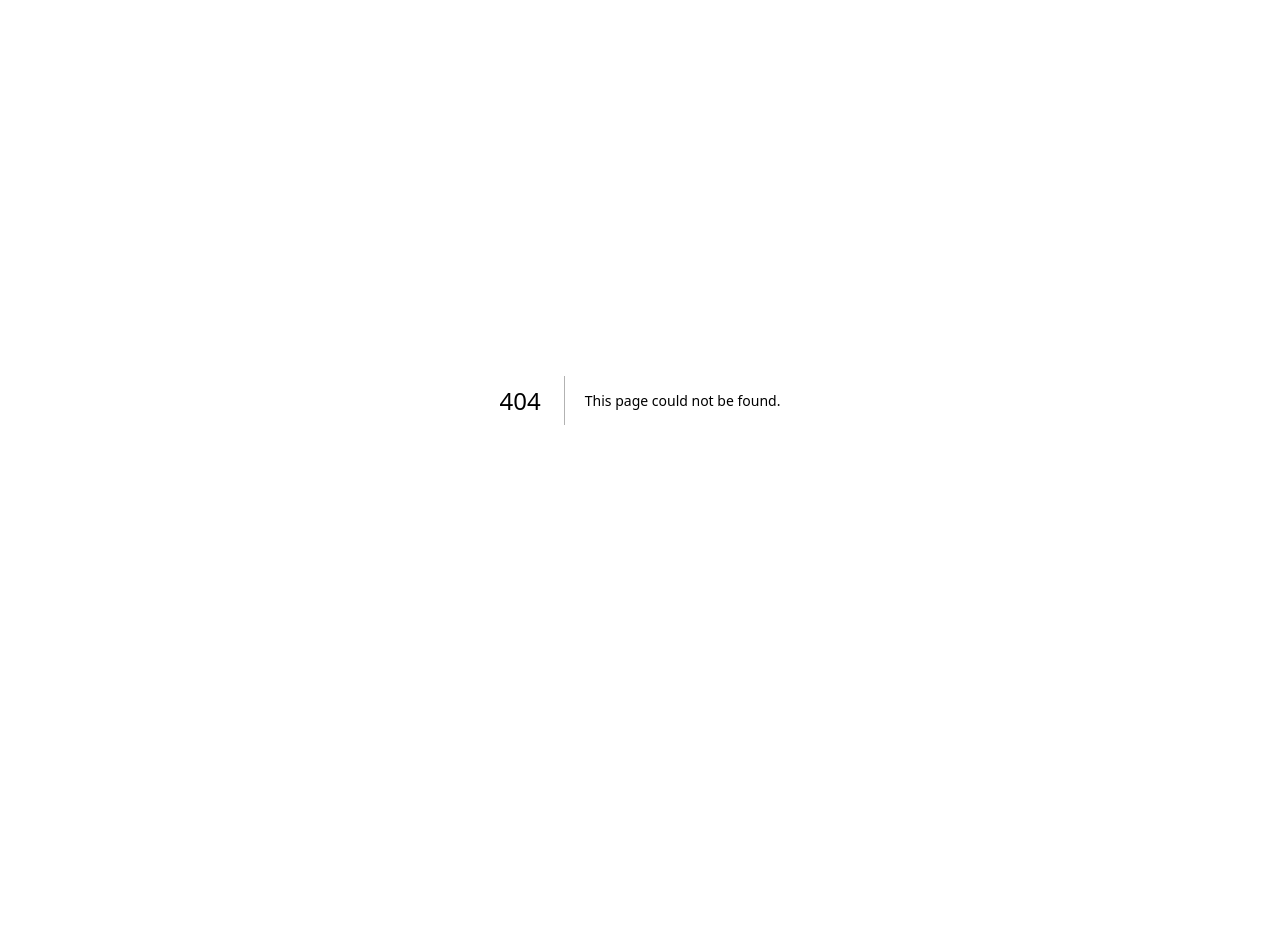
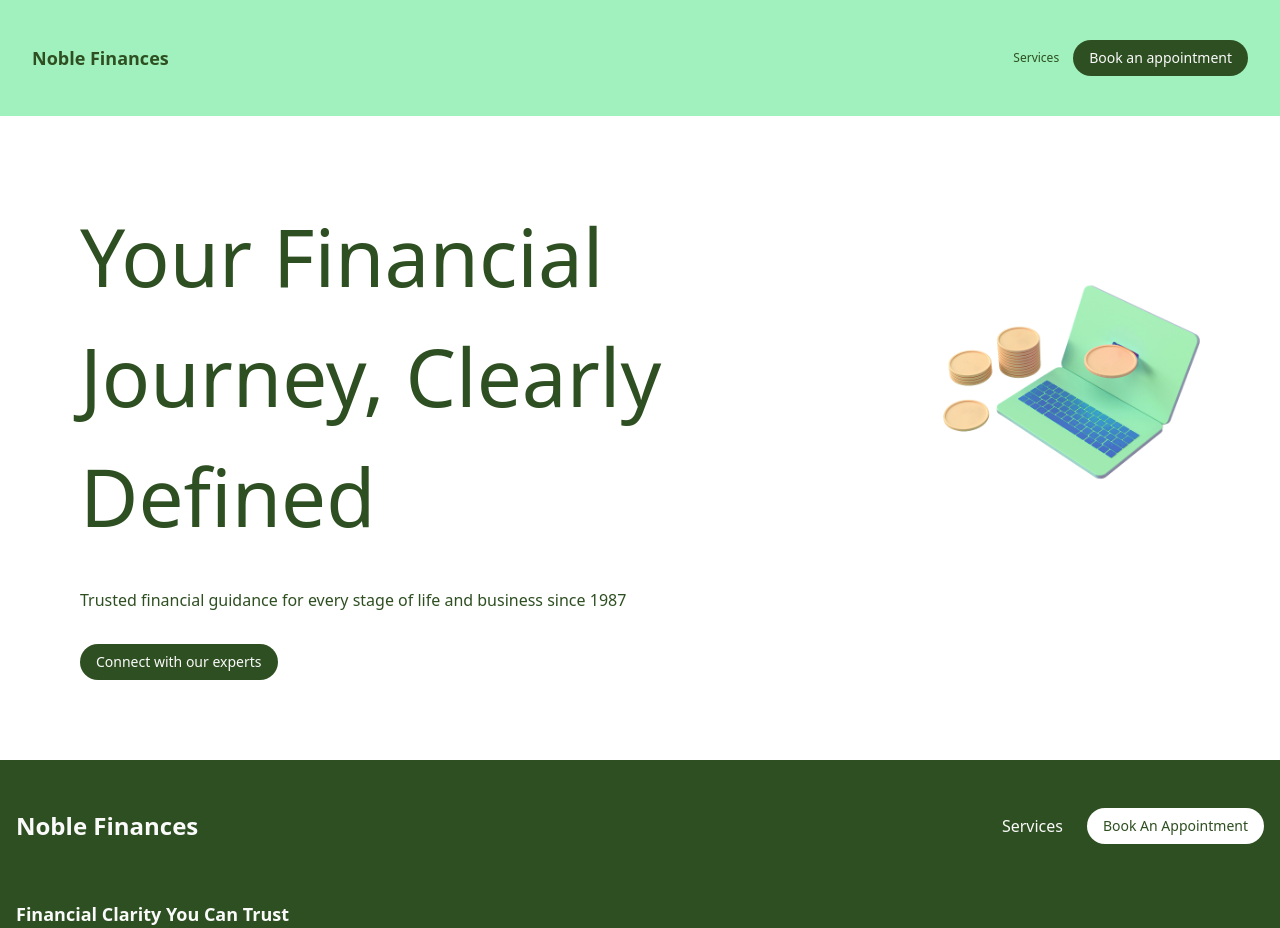
Before and after one commit to AdebimpeAbdulhamidEniola/friendly_accounting_service, a Next.js app: page /service in a window 1280 px wide. Before the commit this address had no page. Shown: the top 928 px of the page. Before the commit the page ends 800 px from the top, so only its background shows below. Built offline with nearby package versions, Linux system fonts and the light colour scheme.

Commit message:
initiate second route

```diff
--- a/app/layout.tsx
+++ b/app/layout.tsx
@@ -1,3 +1,5 @@
+import Navigation from "@/components/common/Navigation";
+import Footer from "@/components/common/Footer";
 import "./globals.css";
 import {workSans} from "@/font";
 
@@ -11,7 +13,9 @@ export default function RootLayout({
     <html lang="en">
       <body className={`${workSans.variable} bg-background md:bg-background-mobile`}
       >
+          <Navigation />
            {children}
+           <Footer />
       </body>
     </html>
   );
--- a/app/page.tsx
+++ b/app/page.tsx
@@ -1,11 +1,10 @@
-import Navigation from "@/components/common/Navigation"
-import Footer from "@/components/common/Footer"
+import MainBody from "@/components/home"
+
 
 const Home = () => {
   return(
     <div>
-      <Navigation />
-      <Footer />
+      <MainBody />
     </div>
   )
 }
--- /dev/null
+++ b/app/service/page.tsx
@@ -0,0 +1,11 @@
+import ServicesHero from "@/components/services/ServicesHero";
+
+const Page = () => {
+    return(
+        <>
+        <ServicesHero />
+        </>
+    )
+}
+
+export default Page
--- a/app/test/page.tsx
+++ /dev/null
@@ -1,17 +0,0 @@
-import Navigation from "@/components/common/Navigation";
-import Hero from "@/components/home/Hero";
-import MainBody from "@/components/home";
-import Footer from "@/components/common/Footer"
-
-const  TestNavPage=  () => {
-  return (
-    <div>
-    <Navigation />
-    <Hero />
-    <MainBody />
-    <Footer />
-    </div>
-  );
-}
-
-export default TestNavPage
--- a/components/common/Footer.tsx
+++ b/components/common/Footer.tsx
@@ -1,93 +1,94 @@
-import React from "react";
-import Link from "next/link";
-import { Button } from "../ui/button";
-
+import { Button } from "../ui/button"
+import Link from "next/link"
 const Footer = () => {
   return (
-    <footer className="bg-primary text-primary-foreground w-full">
-      {/* Desktop View */}
-      <div className="hidden lg:block px-8 py-12">
-        <div className="max-w-6xl mx-auto flex justify-between items-start">
-          {/* Left Section */}
-          <div className="flex-1">
-            <h3 className="text-2xl font-bold mb-2">Noble Finances</h3>
-            <p className="text-lg mb-1">Financial Clarity You Can Trust</p>
-            <p className="text-sm opacity-90">
-              Trusted financial guidance for every stage of life and business since 1987
-            </p>
+    <footer className="bg-primary px-4 py-8 md:py-12">
+      <div className="max-w-7xl mx-auto">
+        {/* Upper Part of Footer */}
+        <div className="flex flex-col gap-6 mb-8">
+          {/* Desktop: all in one row */}
+          <div className="hidden md:flex justify-between items-center w-full">
+            {/* Left side - Company info */}
+            <div className="text-primary-foreground">
+              <h3 className="text-2xl font-bold">Noble Finances</h3>
             </div>
 
-          {/* Right Section */}
-          <div className="flex flex-col items-end gap-4">
+            {/* Right side - Services and CTA */}
             <div className="flex items-center gap-6">
-              <Link href="/service" className="text-lg hover:opacity-80 transition-opacity">
+              <Link
+                href="/service"
+                className="text-primary-foreground hover:text-primary-foreground/80 cursor-pointer transition-colors"
+              >
                 Services
               </Link>
-              <Button className="rounded-full bg-primary-foreground text-primary hover:bg-primary-foreground/90">
-                Book An Appointment
-              </Button>
+
+             <Link href="/book">
+               <Button className="bg-white text-primary rounded-3xl hover:bg-card/90 ">Book An Appointment</Button>
+             </Link>
             </div>
-            <p className="text-sm opacity-75">© 2025 All Rights Reserved</p>
+          </div>
+
+          {/* Tablet: all in one row with justify-between */}
+          <div className="hidden  md:hidden justify-between items-center w-full">
+            {/* Left side - Company info */}
+            <div className="text-primary-foreground">
+              <h3 className="text-2xl font-bold">Noble Finances</h3>
+            </div>
+
+            {/* Middle - Services */}
+            <Link
+              href="/service"
+              className="text-primary-foreground hover:text-primary-foreground/80 cursor-pointer transition-colors"
+            >
+              Services
+            </Link>
+
+            {/* Right side - Book Appointment */}
+            <Link href="/book">
+              <Button className="bg-white text-primary rounded-3xl hover:bg-card/90 ">Book An Appointment</Button>
+            </Link>
+          </div>
+
+          {/* Mobile: two rows */}
+          <div className="flex flex-col gap-6 sm:hidden">
+            {/* First row - Noble Finance */}
+            <div className="text-primary-foreground">
+              <h3 className="text-2xl font-bold">Noble Finances</h3>
+            </div>
+
+            {/* Second row - Services and Book Appointment */}
+            <div className="flex items-center gap-3 w-full">
+              <Link
+                href="/service"
+                className="text-primary-foreground hover:text-primary-foreground/80 cursor-pointer transition-colors"
+              >
+                Services
+              </Link>
+
+             <Link href="/book" className="ml-auto">
+               <Button className="bg-white text-primary rounded-3xl hover:bg-card/90 ">Book An Appointment</Button>
+             </Link>
             </div>
           </div>
         </div>
 
-      {/* Tablet View */}
-      <div className="hidden md:block lg:hidden px-6 py-10">
-        <div className="max-w-4xl mx-auto">
-          <div className="flex justify-between items-start mb-6">
-            {/* Left Section */}
-            <div className="flex-1">
-              <h3 className="text-xl font-bold mb-2">Noble Finances</h3>
-              <p className="text-base mb-1">Financial Clarity You Can Trust</p>
-              <p className="text-xs opacity-90">
+        {/* Lower Part of Footer */}
+        <div className="flex flex-col md:flex-row justify-between items-start md:items-center pt-6 ">
+          <div className="mb-4 md:mb-0">
+            <h4 className="text-primary-foreground text-lg font-semibold mb-1">
+              Financial Clarity You Can Trust
+            </h4>
+            <p className="text-primary-foreground/80 text-sm max-w-md">
               Trusted financial guidance for every stage of life and business since 1987
             </p>
           </div>
-
-            {/* Right Section */}
-            <div className="flex flex-col items-end gap-3">
-              <div className="flex items-center gap-4">
-                <Link href="/service" className="text-base hover:opacity-80 transition-opacity">
-                  Services
-                </Link>
-                <Button className="rounded-full bg-primary-foreground text-primary hover:bg-primary-foreground/90 text-sm px-4 py-2">
-                  Book An Appointment
-                </Button>
+          <div className="text-primary-foreground/70 text-sm">
+            &copy; 2025 All Rights Reserved
           </div>
         </div>
       </div>
-          <p className="text-xs opacity-75 text-center">© 2025 All Rights Reserved</p>
-        </div>
-      </div>
-
-      {/* Mobile View */}
-      <div className="block md:hidden px-4 py-8">
-        <div className="max-w-sm mx-auto text-center">
-          {/* Top Section - Services and Button */}
-          <div className="flex flex-col items-center gap-4 mb-6">
-            <Link href="/service" className="text-sm hover:opacity-80 transition-opacity">
-              Services
-            </Link>
-            <Button className="rounded-full bg-primary-foreground text-primary hover:bg-primary-foreground/90 text-sm px-4 py-2 w-full max-w-[200px]">
-              Book An Appointment
-            </Button>
-          </div>
-
-          {/* Company Info - Now at bottom */}
-          <div className="mb-4">
-            <h3 className="text-lg font-bold mb-2">Noble Finances</h3>
-            <p className="text-sm mb-1">Financial Clarity You Can Trust</p>
-            <p className="text-xs opacity-90">
-              Trusted financial guidance for every stage of life and business since 1987
-            </p>
-          </div>
-
-          <p className="text-xs opacity-75">© 2025 All Rights Reserved</p>
-        </div>
-      </div>
     </footer>
-  );
-};
+  )
+}
 
 export default Footer;
--- a/components/home/CustomPlan.tsx
+++ b/components/home/CustomPlan.tsx
@@ -16,7 +16,7 @@ const CustomPlan = () => {
                 </CardContent>
             </Card>
 
-            <Image src="/images/stack-woods.png" alt="Stack Woods" width={590} height={375} className="w-[295px] md:w-[350px] lg:w-[590px] h-auto -order-1 md:order-0" />
+            <Image src="/images/stack-woods.png" alt="Stack Woods" width={590} height={375} className="w-[295px] md:w-[350px] lg:w-[590px] h-[375px] md:h-[445px] lg:h-[375px] -order-1 md:order-0 object-cover" />
         </div>
     )
 
--- /dev/null
+++ b/components/services/ServicesHero.tsx
@@ -0,0 +1,40 @@
+import Image from "next/image";
+import { Button } from "../ui/button";
+
+const ServicesHero = () => {
+  return (
+    <div className="px-2 py-20 bg-white lg:px-20 lg:py-20 md:px-12.5 md:py-50">
+      {/* Flex Container */}
+      <div className="flex lg:gap-50 md:gap-10 flex-col md:flex-row">
+        {/* First Flex - Text Content */}
+        <div className="space-y-8">
+          <h1 className="text-foreground text-[40px] md:text-[80px] font-normal">
+            Your Financial Journey, Clearly Defined
+          </h1>
+
+          <p className="text-[16px] text-foreground">
+            Trusted financial guidance for every stage of life and business
+            since 1987
+          </p>
+
+          <Button className="rounded-full">
+            <span>Connect with our experts</span>
+          </Button>
+        </div>
+
+        {/* Second Flex - Image */}
+        <div className="self-center lg:mt-[-7em] -order-1 md:order-1">
+          <Image
+            src="/images/services.png"
+            alt="Financial services laptop and coins"
+            width={320}
+            height={254.82}
+            className="w-[295px] md:w-[320px] lg:w-[560px] h-auto"
+          />
+        </div>
+      </div>
+    </div>
+  );
+};
+
+export default ServicesHero;
```
Also changed, not shown: public/images/services.png (added). Lines whose indentation alone changed are shown as unchanged.
